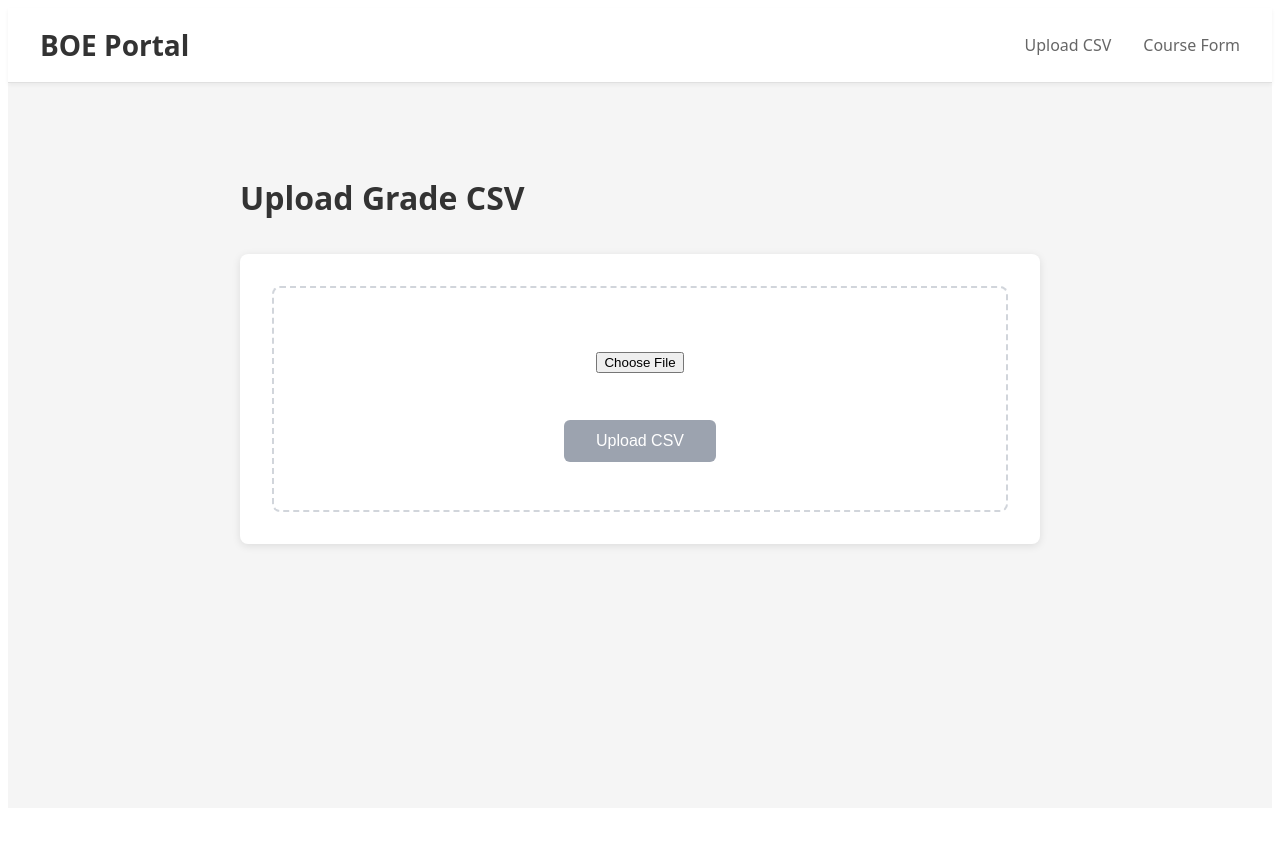
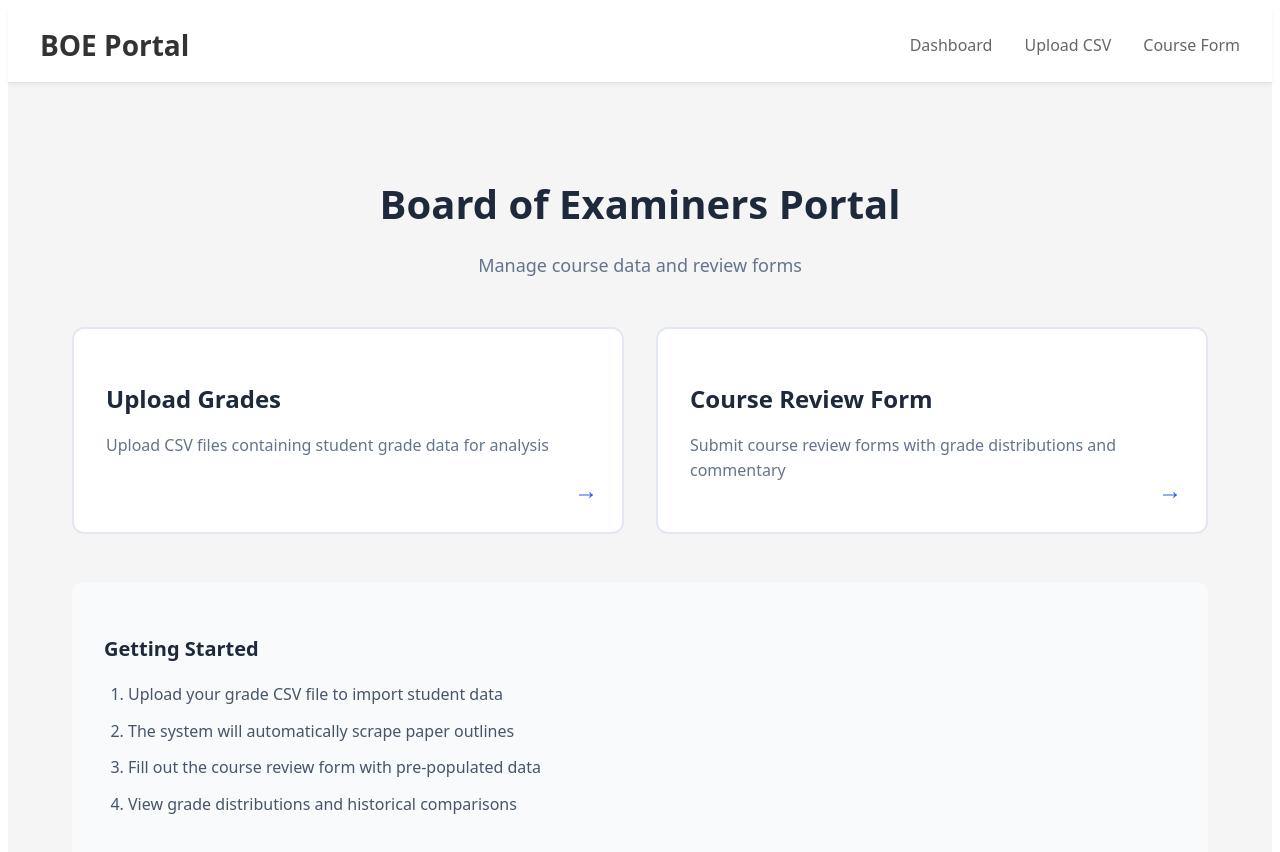
Before and after one commit to Elimurray/BOE-Portal, a React app in the folder frontend/: page / in a window 1280 px wide. Shown: the top 852 px of the page. Before the commit the page ends 816 px from the top, so only its background shows below. Built offline with nearby package versions, Linux system fonts and the light colour scheme; no server answers; the HTML template or start-up script is replaced by a standard one.

Commit message:
Dashboard and more converting of paper to occurence

```diff
--- a/frontend/src/App.jsx
+++ b/frontend/src/App.jsx
@@ -1,4 +1,5 @@
 import { BrowserRouter as Router, Routes, Route, Link } from "react-router-dom";
+import Dashboard from "./components/Dashboard";
 import CSVUpload from "./components/CSVUpload";
 import CourseForm from "./components/CourseForm";
 import "./App.css";
@@ -12,7 +13,8 @@ function App() {
           <div className="navbar-container">
             <h1>BOE Portal</h1>
             <div className="navbar-links">
-              <Link to="/">Upload CSV</Link>
+              <Link to="/">Dashboard</Link>
+              <Link to="/upload">Upload CSV</Link>
               <Link to="/form">Course Form</Link>
             </div>
           </div>
@@ -21,7 +23,8 @@ function App() {
         {/* Routes */}
         <div className="main-content">
           <Routes>
-            <Route path="/" element={<CSVUpload />} />
+            <Route path="/" element={<Dashboard />} />
+            <Route path="/upload" element={<CSVUpload />} />
             <Route path="/form" element={<CourseForm />} />
           </Routes>
         </div>
--- a/frontend/src/components/CourseForm.jsx
+++ b/frontend/src/components/CourseForm.jsx
@@ -149,15 +149,19 @@ export default function CourseForm() {
           disabled={loading}
         >
           <option value="">-- Select a paper occurrence --</option>
-          {occurrences.map((occurrence) => (
-            <option
-              key={occurrence.occurrence_id}
-              value={occurrence.occurrence_id}
-            >
-              {occurrence.paper_code} - {occurrence.year} {occurrence.trimester}
-              - {occurrence.location}- {occurrence.paper_name}
-            </option>
-          ))}
+          {occurrences.map((occurrence) => {
+            const shortYear = occurrence.year.toString().slice(-2);
+            const occurrenceCode = `${occurrence.paper_code}-${shortYear}${occurrence.trimester} (${occurrence.location})`;
+
+            return (
+              <option
+                key={occurrence.occurrence_id}
+                value={occurrence.occurrence_id}
+              >
+                {occurrenceCode} - {occurrence.paper_name}
+              </option>
+            );
+          })}
         </select>
         {scraping && (
           <span className="loading-text">Scraping paper outline...</span>
@@ -269,15 +273,7 @@ export default function CourseForm() {
                     className="readonly"
                   />
                 </div>
-                <div className="form-group">
-                  <label>Pass / Fail</label>
-                  <input
-                    type="text"
-                    value={`${selectedPaper.passCount} / ${selectedPaper.failCount}`}
-                    readOnly
-                    className="readonly"
-                  />
-                </div>
+
                 <div className="form-group">
                   <label>Number of Restricted Passes (RP) *</label>
                   <input
--- /dev/null
+++ b/frontend/src/components/Dashboard.css
@@ -0,0 +1,99 @@
+/* Dashboard.css */
+.dashboard {
+  max-width: 1200px;
+  margin: 0 auto;
+  padding: 2rem;
+}
+
+.dashboard-header {
+  text-align: center;
+  margin-bottom: 3rem;
+}
+
+.dashboard-header h1 {
+  font-size: 2.5rem;
+  color: #1e293b;
+  margin-bottom: 0.5rem;
+}
+
+.subtitle {
+  font-size: 1.125rem;
+  color: #64748b;
+}
+
+.dashboard-grid {
+  display: grid;
+  grid-template-columns: repeat(auto-fit, minmax(300px, 1fr));
+  gap: 2rem;
+  margin-bottom: 3rem;
+}
+
+.dashboard-card {
+  background: white;
+  border-radius: 12px;
+  padding: 2rem;
+  text-decoration: none;
+  color: inherit;
+  border: 2px solid #e2e8f0;
+  transition: all 0.3s ease;
+  position: relative;
+  overflow: hidden;
+}
+
+.dashboard-card:hover {
+  border-color: #2563eb;
+  transform: translateY(-4px);
+  box-shadow: 0 12px 24px rgba(37, 99, 235, 0.15);
+}
+
+.card-icon {
+  font-size: 3rem;
+  margin-bottom: 1rem;
+}
+
+.dashboard-card h2 {
+  font-size: 1.5rem;
+  color: #1e293b;
+  margin-bottom: 0.75rem;
+}
+
+.dashboard-card p {
+  color: #64748b;
+  line-height: 1.6;
+  margin-bottom: 1rem;
+}
+
+.card-arrow {
+  position: absolute;
+  bottom: 1.5rem;
+  right: 1.5rem;
+  font-size: 1.5rem;
+  color: #2563eb;
+  transition: transform 0.3s ease;
+}
+
+.dashboard-card:hover .card-arrow {
+  transform: translateX(8px);
+}
+
+.dashboard-info {
+  background: #f8fafc;
+  border-radius: 12px;
+  padding: 2rem;
+}
+
+.info-card h3 {
+  color: #1e293b;
+  font-size: 1.25rem;
+  margin-bottom: 1rem;
+}
+
+.info-card ol {
+  color: #475569;
+  line-height: 1.8;
+  padding-left: 1.5rem;
+}
+
+.info-card ol li {
+  margin-bottom: 0.5rem;
+}
--- /dev/null
+++ b/frontend/src/components/Dashboard.jsx
@@ -0,0 +1,41 @@
+import { Link } from "react-router-dom";
+import "./Dashboard.css";
+
+export default function Dashboard() {
+  return (
+    <div className="dashboard">
+      <div className="dashboard-header">
+        <h1>Board of Examiners Portal</h1>
+        <p className="subtitle">Manage course data and review forms</p>
+      </div>
+
+      <div className="dashboard-grid">
+        <Link to="/upload" className="dashboard-card">
+          <h2>Upload Grades</h2>
+          <p>Upload CSV files containing student grade data for analysis</p>
+          <span className="card-arrow">→</span>
+        </Link>
+
+        <Link to="/form" className="dashboard-card">
+          <h2>Course Review Form</h2>
+          <p>
+            Submit course review forms with grade distributions and commentary
+          </p>
+          <span className="card-arrow">→</span>
+        </Link>
+      </div>
+
+      <div className="dashboard-info">
+        <div className="info-card">
+          <h3>Getting Started</h3>
+          <ol>
+            <li>Upload your grade CSV file to import student data</li>
+            <li>The system will automatically scrape paper outlines</li>
+            <li>Fill out the course review form with pre-populated data</li>
+            <li>View grade distributions and historical comparisons</li>
+          </ol>
+        </div>
+      </div>
+    </div>
+  );
+}
```
Also changed, not shown: 1 other file (tests, documents, lock files or other folders).
